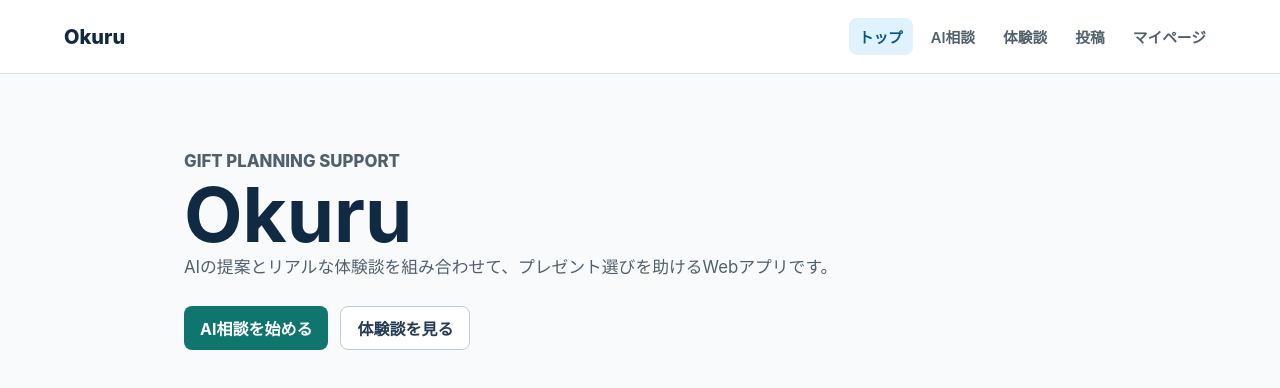
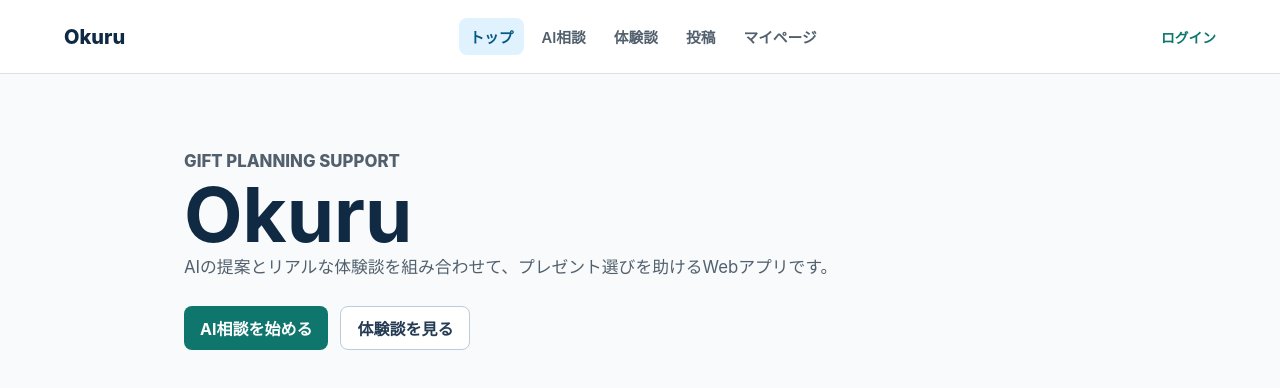
Before and after one commit to KukimiCan/Okuru, a React (Vite) app in the folder frontend/: page / in a window 1280 px wide. Shown: the top 388 px of the page. Built offline with nearby package versions, Linux system fonts and the light colour scheme; no server answers.

Commit message:
feat: manage auth state and protected routes

```diff
--- a/frontend/src/components/layout/AppLayout.tsx
+++ b/frontend/src/components/layout/AppLayout.tsx
@@ -1,4 +1,6 @@
 import { NavLink, Outlet } from "react-router-dom";
+
+import { useAuth } from "../../features/auth/AuthContext";
 
 const navItems = [
   { to: "/", label: "トップ" },
@@ -9,6 +11,8 @@ const navItems = [
 ];
 
 export function AppLayout() {
+  const { isConfigured, user, signOut } = useAuth();
+
   return (
     <div className="app-shell">
       <header className="site-header">
@@ -28,6 +32,22 @@ export function AppLayout() {
             </NavLink>
           ))}
         </nav>
+        {isConfigured ? (
+          <div className="auth-status">
+            {user ? (
+              <>
+                <span>{user.email}</span>
+                <button className="text-button" onClick={() => void signOut()} type="button">
+                  ログアウト
+                </button>
+              </>
+            ) : (
+              <NavLink className="text-button" to="/login">
+                ログイン
+              </NavLink>
+            )}
+          </div>
+        ) : null}
       </header>
       <main className="page-container">
         <Outlet />
--- a/frontend/src/components/routing/ProtectedRoute.tsx
+++ b/frontend/src/components/routing/ProtectedRoute.tsx
@@ -1,16 +1,30 @@
 import { Navigate, useLocation } from "react-router-dom";
 import type { ReactNode } from "react";
+
+import { useAuth } from "../../features/auth/AuthContext";
 
 type ProtectedRouteProps = {
   children: ReactNode;
 };
 
-const authEnabled = false;
-
 export function ProtectedRoute({ children }: ProtectedRouteProps) {
   const location = useLocation();
+  const { isConfigured, isLoading, user } = useAuth();
 
-  if (authEnabled) {
+  if (!isConfigured) {
+    return children;
+  }
+
+  if (isLoading) {
+    return (
+      <section className="placeholder">
+        <p className="placeholder-label">Loading</p>
+        <h1>認証状態を確認しています</h1>
+      </section>
+    );
+  }
+
+  if (!user) {
     return <Navigate to="/login" replace state={{ from: location }} />;
   }
 
--- /dev/null
+++ b/frontend/src/features/auth/AuthContext.tsx
@@ -0,0 +1,77 @@
+import { createContext, ReactNode, useContext, useEffect, useMemo, useState } from "react";
+import type { Session, User } from "@supabase/supabase-js";
+
+import { isSupabaseConfigured, supabase } from "../../lib/supabase";
+import { setAccessTokenProvider } from "../../services/apiClient";
+
+type AuthContextValue = {
+  isConfigured: boolean;
+  isLoading: boolean;
+  session: Session | null;
+  user: User | null;
+  signOut: () => Promise<void>;
+};
+
+const AuthContext = createContext<AuthContextValue | null>(null);
+
+export function AuthProvider({ children }: { children: ReactNode }) {
+  const [session, setSession] = useState<Session | null>(null);
+  const [isLoading, setIsLoading] = useState(isSupabaseConfigured);
+
+  useEffect(() => {
+    if (!supabase) {
+      setAccessTokenProvider(null);
+      setIsLoading(false);
+      return;
+    }
+
+    const client = supabase;
+
+    setAccessTokenProvider(async () => {
+      const { data } = await client.auth.getSession();
+      return data.session?.access_token ?? null;
+    });
+
+    client.auth.getSession().then(({ data }) => {
+      setSession(data.session);
+      setIsLoading(false);
+    });
+
+    const { data } = client.auth.onAuthStateChange((_event, nextSession) => {
+      setSession(nextSession);
+      setIsLoading(false);
+    });
+
+    return () => {
+      data.subscription.unsubscribe();
+      setAccessTokenProvider(null);
+    };
+  }, []);
+
+  const value = useMemo<AuthContextValue>(
+    () => ({
+      isConfigured: isSupabaseConfigured,
+      isLoading,
+      session,
+      user: session?.user ?? null,
+      signOut: async () => {
+        if (supabase) {
+          await supabase.auth.signOut();
+        }
+      },
+    }),
+    [isLoading, session],
+  );
+
+  return <AuthContext.Provider value={value}>{children}</AuthContext.Provider>;
+}
+
+export function useAuth() {
+  const value = useContext(AuthContext);
+
+  if (!value) {
+    throw new Error("useAuth must be used within AuthProvider");
+  }
+
+  return value;
+}
--- a/frontend/src/main.tsx
+++ b/frontend/src/main.tsx
@@ -3,10 +3,13 @@ import { createRoot } from "react-dom/client";
 import { RouterProvider } from "react-router-dom";
 
 import { router } from "./app/router";
+import { AuthProvider } from "./features/auth/AuthContext";
 import "./styles/global.css";
 
 createRoot(document.getElementById("root")!).render(
   <StrictMode>
-    <RouterProvider router={router} />
+    <AuthProvider>
+      <RouterProvider router={router} />
+    </AuthProvider>
   </StrictMode>,
 );
--- a/frontend/src/pages/LoginPage.tsx
+++ b/frontend/src/pages/LoginPage.tsx
@@ -3,10 +3,12 @@ import { useLocation, useNavigate } from "react-router-dom";
 
 import { signInWithEmail } from "../services/authService";
 import { isSupabaseConfigured } from "../lib/supabase";
+import { useAuth } from "../features/auth/AuthContext";
 
 export function LoginPage() {
   const navigate = useNavigate();
   const location = useLocation();
+  const { user } = useAuth();
   const [email, setEmail] = useState("");
   const [password, setPassword] = useState("");
   const [errorMessage, setErrorMessage] = useState("");
@@ -32,6 +34,18 @@ export function LoginPage() {
     } finally {
       setIsSubmitting(false);
     }
+  }
+
+  if (user) {
+    return (
+      <section className="form-page">
+        <div>
+          <p className="placeholder-label">Account</p>
+          <h1>ログイン済みです</h1>
+          <p>このアカウントで認証が必要なページを利用できます。</p>
+        </div>
+      </section>
+    );
   }
 
   return (
--- a/frontend/src/styles/global.css
+++ b/frontend/src/styles/global.css
@@ -31,6 +31,25 @@ a {
   padding: 18px clamp(20px, 5vw, 64px);
   border-bottom: 1px solid #d9e2ec;
   background: #ffffff;
+}
+
+.auth-status {
+  align-items: center;
+  color: #52606d;
+  display: flex;
+  font-size: 0.86rem;
+  gap: 10px;
+}
+
+.text-button {
+  border: 0;
+  background: transparent;
+  color: #0f766e;
+  cursor: pointer;
+  font: inherit;
+  font-weight: 800;
+  padding: 0;
+  text-decoration: none;
 }
 
 .brand {
```
